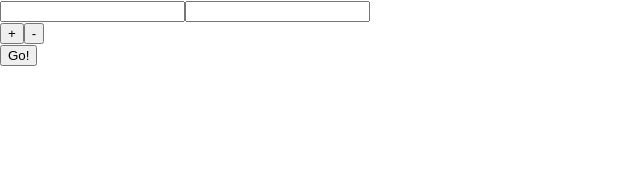
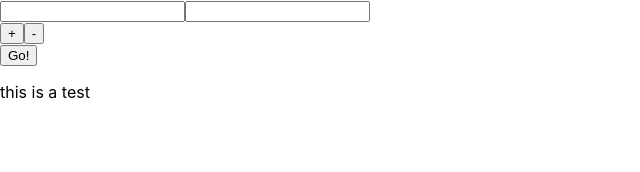
Before and after one commit to adithya-somasundaram/secret-santa, a React (Create React App) app: page / in a window 1280 px wide. Shown: the top 172 px of the page, without its empty margins (0-640 px from the left). Built offline with nearby package versions, Linux system fonts and the light colour scheme.

Commit message:
test on Adesh branch

```diff
--- a/src/components/Home.js
+++ b/src/components/Home.js
@@ -62,6 +62,7 @@ class Home extends Component {
                     this.setNum((e.target.id - 1) / 2, e.target.value)
                 }} />
             </div>
+
         )];
 
         var x = this.state.entry.concat(temp);
@@ -121,6 +122,7 @@ class Home extends Component {
                     <button onClick={() => { this.sub() }}>-</button>
                 </div>
                 <button onClick={this.sendText}>Go!</button>
+                <p> this is a test</p>
             </div>
         )
     }
```
